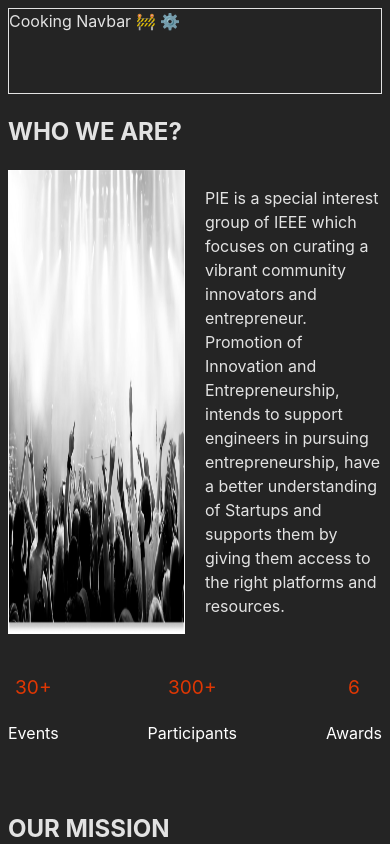
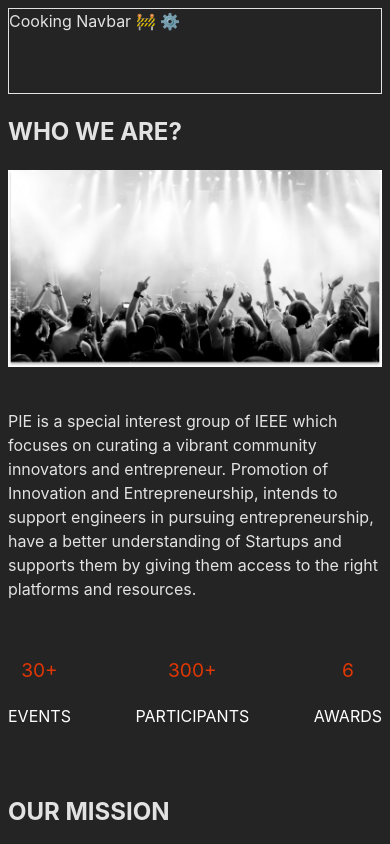
Before and after one commit to Codesandmore/PIE_2024, a React (Vite) app: page /about in a window 390 px wide. Shown: the top 844 px of the page. Built offline with nearby package versions, Linux system fonts and the light colour scheme.

Commit message:
responsive

```diff
--- a/pages/about.jsx
+++ b/pages/about.jsx
@@ -19,19 +19,19 @@
           <div data-aos="zoom-in-up">
             <div className="noofm">
               <p className="orange-text">30+</p>
-              <p className="white-text">Events</p>
+              <p className="white-text">EVENTS</p>
             </div>
           </div>
           <div data-aos="zoom-in-up">
             <div className="noofm">
               <p className="orange-text">300+</p>
-              <p className="white-text">Participants</p>
+              <p className="white-text">PARTICIPANTS</p>
             </div>
           </div>
           <div data-aos="zoom-in-up">
             <div className="noofm">
               <p className="orange-text">6</p>
-              <p className="white-text">Awards</p>
+              <p className="white-text">AWARDS</p>
             </div>
           </div>
         </div>
--- a/styles/about.css
+++ b/styles/about.css
@@ -48,3 +48,17 @@
 .white-text {
   color: #ffffff;
 }
+@media (max-width: 768px) {
+  .content-container {
+    flex-direction: column;
+  }
+
+  .description-container {
+    padding-left: 0;
+    margin-top: 20px;
+  }
+
+  .image-container img {
+    max-width: 100%;
+  }
+}
```
